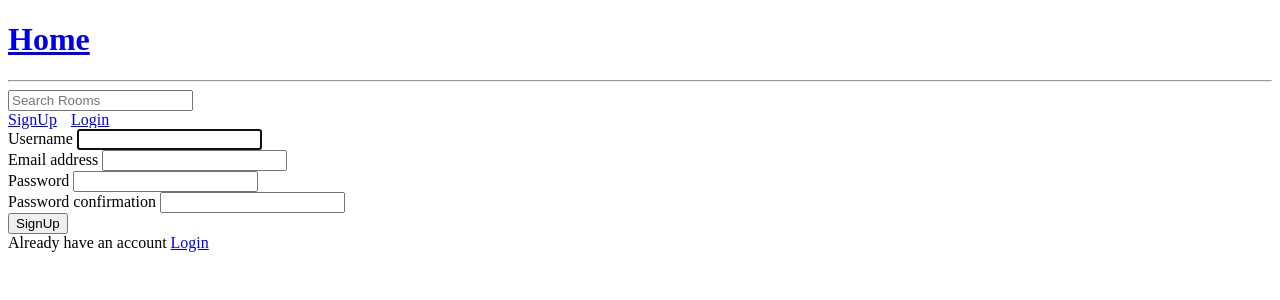
After one commit to ngure1/Study-Bud, a Django app: page /signup/ in a window 1280 px wide. The commit adds this page. Shown: the top 300 px of the page. Run offline with Django 5.2, Linux system fonts and the light colour scheme.

Commit message:
Sign up functionality added

```diff
--- a/studybud/base/forms.py
+++ b/studybud/base/forms.py
@@ -1,3 +1,5 @@
+from django.contrib.auth.models import User
+from django.contrib.auth.forms import UserCreationForm
 from django.forms import ModelForm
 from . import models
 
@@ -5,3 +7,9 @@ class RoomsForm(ModelForm):
   class Meta:
     model=models.Rooms
     fields='__all__'
+
+
+class signUp(UserCreationForm):
+  class Meta:
+    model=User
+    fields=['username','email','password1','password2']
--- /dev/null
+++ b/studybud/base/templates/base/signUp.html
@@ -0,0 +1,14 @@
+{% extends 'main.html' %}
+{% block content %}
+<form method="POST" action="">
+  {% csrf_token %}
+  {%for field in form %}
+  <div>
+    <label for="">{{field.label}}</label>
+    {{field}}
+  </div>
+  {% endfor %}
+  <input type="submit" value="SignUp">
+</form>
+<span>Already have an account <a href="{% url 'login' %}">Login</a></span>
+{% endblock content %}
--- a/studybud/base/urls.py
+++ b/studybud/base/urls.py
@@ -2,6 +2,7 @@ from django.urls import path
 from . import views
 
 urlpatterns = [
+  path('signup/',views.signUp,name='signup'),
   path('login/',views.loginView,name='login'),
   path('logout/',views.logoutView,name='logout'),
   path('',views.home, name='home'),
--- a/studybud/base/views.py
+++ b/studybud/base/views.py
@@ -1,11 +1,29 @@
+from django.contrib.auth import authenticate,login,logout
+from django.contrib.auth.decorators import login_required
+from django.core.exceptions import ObjectDoesNotExist
+from django.contrib.auth.models import User
+from django.contrib import messages
+from django.db.models import Q
 from django.shortcuts import render,redirect,HttpResponse
+
 from . import models
 from . import forms
-from django.contrib.auth.decorators import login_required
-from django.contrib.auth.models import User
-from django.contrib.auth import authenticate,login,logout
-from django.contrib import messages
-from django.db.models import Q
+
+def signUp(request):
+  form = forms.signUp()
+  if request.method=='POST':
+    username=request.POST.get('username')
+    try:
+      models.User.objects.get(username=username)
+      messages.warning(request,"Username is already taken")
+    except ObjectDoesNotExist:
+      form=forms.signUp(request.POST)
+      if form.is_valid:
+        form.save()
+        return redirect('login')
+  context={'form':form}
+  return render(request,'base/signUp.html',context)
+
 
 def loginView(request):
 
@@ -50,6 +68,7 @@ def home(request):
            }
   return render(request, 'base/home.html', context)
 
+@login_required(login_url='login')
 def room(request,pk):
   room=models.Rooms.objects.get(id=pk)
   context={'room':room}
--- a/studybud/templates/main.html
+++ b/studybud/templates/main.html
@@ -10,7 +10,7 @@
 
   {% if messages %}
     {% for message in messages %}
-      <li>{{message}}</li>
+      <p>{{message}}</p>
     {% endfor %}
   {% endif %}
 
--- a/studybud/templates/navigation.html
+++ b/studybud/templates/navigation.html
@@ -8,5 +8,6 @@
 {% if request.user.is_authenticated %}
 <a href="{% url 'logout' %}">Logout</a>
 {% else %}
+<a href="{% url 'signup' %}" style="margin-right: 10px;">SignUp</a>
 <a href="{% url 'login' %}">Login</a>
 {% endif %}
```
Also changed, not shown: studybud/db.sqlite3.
